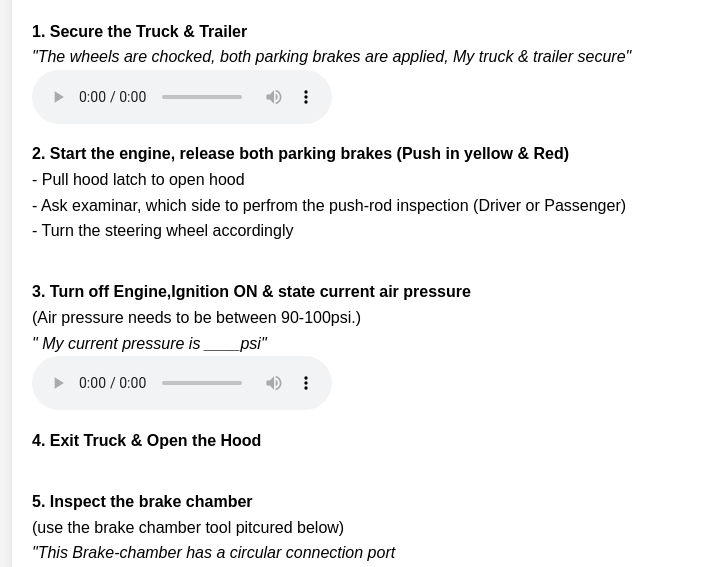
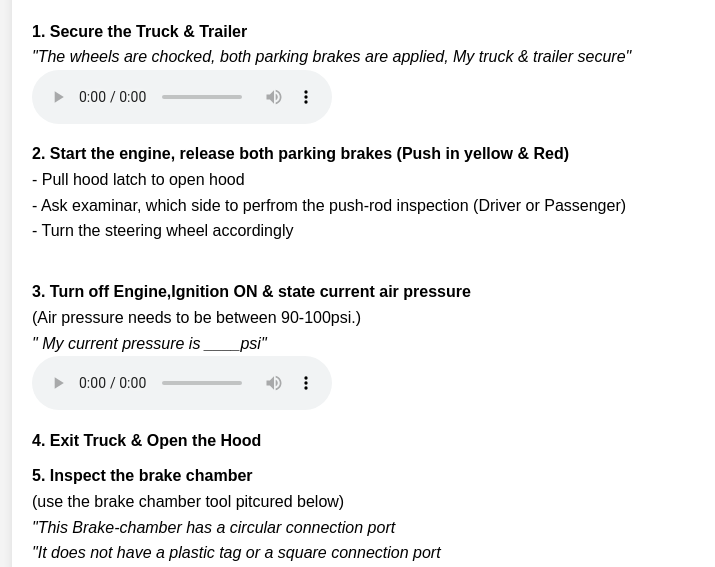
Before and after one commit to vmadmin001/truck-inspection, a plain HTML site: page pushrod.html in a window 1280 px wide. Shown: the part 215-782 px from the top of the page, without its empty margins (28-743 px from the left). Drawn offline with Linux system fonts and the light colour scheme.

Commit message:
Update pushrod.html

```diff
--- a/pushrod.html
+++ b/pushrod.html
@@ -49,7 +49,7 @@
             <li><strong>3. Turn off Engine,Ignition ON & state current air pressure </strong><br>(Air pressure needs to be between 90-100psi.)<br><i> " My current pressure is ____psi"</i><br>
 			<audio controls="" crossorigin="Push02"><source src="airaudio/Push02.mp3"></audio></br></li>
 
-			<li><strong>4. Exit Truck & Open the Hood</strong><br><br></li>
+			<li><strong>4. Exit Truck & Open the Hood</strong><br></li>
 
 			<strong>5. Inspect the brake chamber </strong><br>(use the brake chamber tool pitcured below)<br>
 			<i>"This Brake-chamber has a circular connection port</i><br>
```
